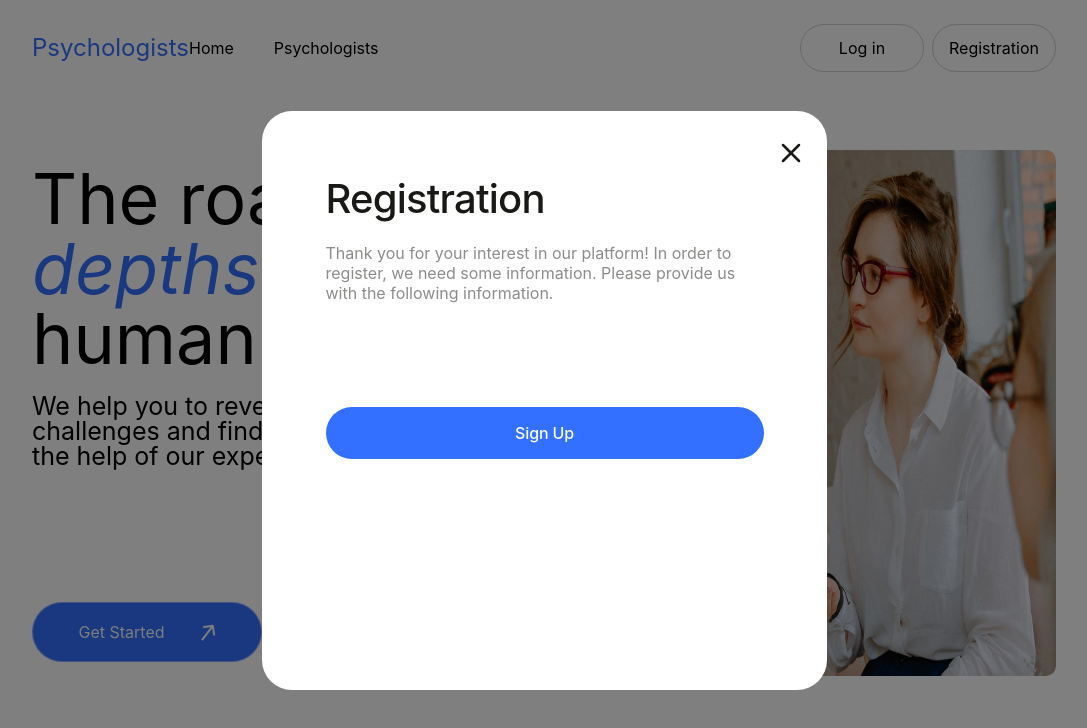
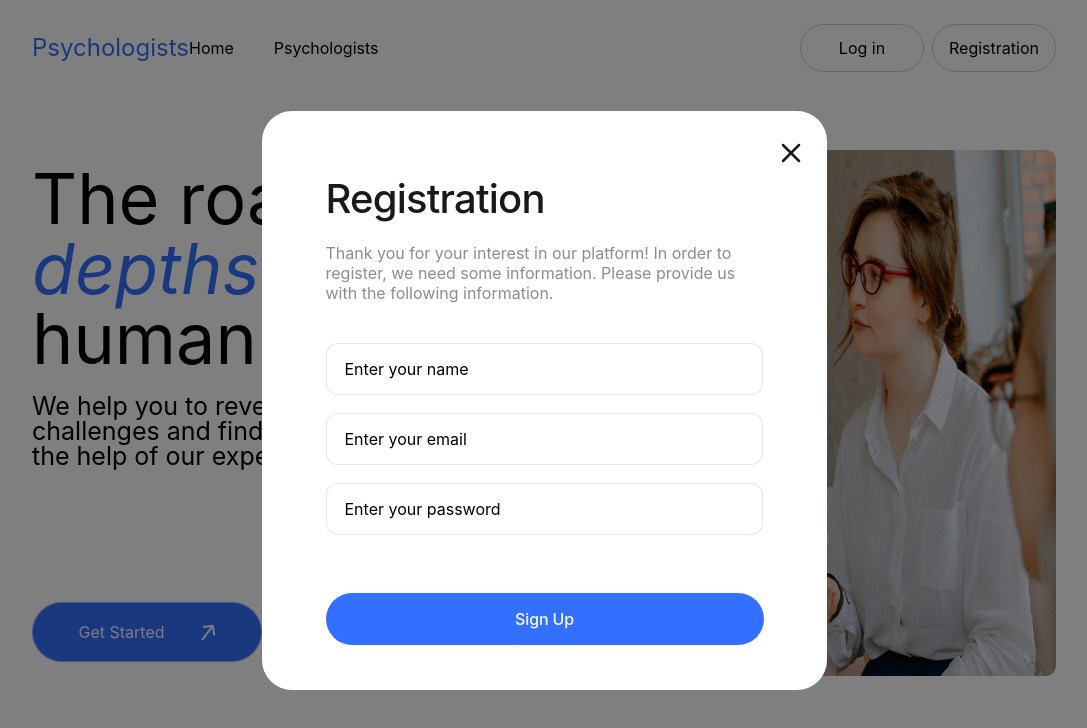
Before and after one commit to VikaSukhara/Psychologists, a React (Create React App) app: page / in a window 1280 px wide. Both pictures are taken after a click on the button "Registration". Shown: the top 728 px of the page, without its empty margins (96-1183 px from the left). Built offline with nearby package versions, Linux system fonts and the light colour scheme.

Commit message:
Add Formik and Yup

```diff
--- a/package.json
+++ b/package.json
@@ -8,13 +8,15 @@
     "@testing-library/jest-dom": "^6.6.3",
     "@testing-library/react": "^16.2.0",
     "@testing-library/user-event": "^13.5.0",
+    "formik": "^2.4.6",
     "react": "^19.0.0",
     "react-dom": "^19.0.0",
     "react-redux": "^9.2.0",
     "react-router-dom": "^7.4.0",
     "react-scripts": "5.0.1",
     "styled-components": "^6.1.16",
-    "web-vitals": "^2.1.4"
+    "web-vitals": "^2.1.4",
+    "yup": "^0.32.11"
   },
   "scripts": {
     "start": "react-scripts start",
--- a/src/Components/LogIn/LogIn.js
+++ b/src/Components/LogIn/LogIn.js
@@ -1,15 +1,23 @@
-// import { Formik, Form } from 'formik';
-// import * as Yup from 'yup';
+import { Formik, Form } from "formik";
+import * as Yup from "yup";
 
-import { Button, ButtonLogIn, H2, P } from "./LogIn.styled";
+import {
+  Button,
+  ButtonLogIn,
+  H2,
+  Input,
+  Label,
+  P,
+  StyledError,
+} from "./LogIn.styled";
 
-// const SignInSchema = Yup.object().shape({
-//     email: Yup.string().email('Invalid email').required('Required'),
-//     password: Yup.string()
-//       .min(5, 'Too Short!')
-//       .max(50, 'Too Long!')
-//       .required('Required'),
-//   });
+const LogInSchema = Yup.object().shape({
+    email: Yup.string().email('Invalid email').required('Required'),
+    password: Yup.string()
+      .min(5, 'Too Short!')
+      .max(50, 'Too Long!')
+      .required('Required'),
+  });
 
 function LogIn({ onClose }) {
   return (
@@ -44,13 +52,39 @@ function LogIn({ onClose }) {
         Welcome back! Please enter your credentials to access your account and
         continue your search for a psychologist.
       </P>
-      <label>
-        {" "}
-        <input type="email" name="email" id="email" />
-      </label>
 
-      <input type="password" name="password" id="password" />
-      <ButtonLogIn>Log In</ButtonLogIn>
+      <Formik
+        initialValues={{
+          email: "",
+          password: "",
+        }}
+        validationSchema={LogInSchema}
+        onSubmit={(values, {resetForm})=> {
+          console.log("Form data", values);
+          resetForm();  // Очищуємо форму
+          onClose();    // Закриваємо модалку ✅
+        }}
+
+        >
+        <Form>
+          <Label>
+            <Input type="email" name="email" placeholder="Enter your email" />
+            <StyledError name="email" component="div" />
+          </Label>
+
+          <Label>
+            {" "}
+            <Input
+              type="password"
+              name="password"
+              placeholder="Enter your password"
+            />
+            <StyledError name="password" component="div" />
+          </Label>
+
+          <ButtonLogIn type="submit">Log In</ButtonLogIn>
+        </Form>
+      </Formik>
     </div>
   );
 }
--- a/src/Components/LogIn/LogIn.styled.js
+++ b/src/Components/LogIn/LogIn.styled.js
@@ -1,4 +1,5 @@
 import styled from "styled-components";
+import { Field, ErrorMessage } from "formik";
 
 export const H2 = styled.h2`
   font-family: var(--font-family);
@@ -45,3 +46,30 @@ export const ButtonLogIn = styled.button`
   letter-spacing: -0.01em;
   color: #fbfbfb;
 `;
+
+
+
+export const Label = styled.label``;
+export const Input = styled(Field)`
+  width: 100%;
+  height: 52px;
+  box-sizing: border-box;
+  border: 1px solid rgba(17, 16, 28, 0.1);
+  border-radius: 12px;
+  padding: 18px 18px;
+
+  &::placeholder {
+    color: var(--span-color--);
+
+    font-size: 16px;
+    font-weight: 400;
+    line-height: 20px;
+    letter-spacing: 0%;
+    text-align: left;
+  }
+`;
+
+export const StyledError = styled(ErrorMessage)`
+  color: red;
+  font-size: 15px;
+`;
--- a/src/Components/Registration/Registration.js
+++ b/src/Components/Registration/Registration.js
@@ -1,9 +1,30 @@
-import { Button, ButtonSignUp, H2, P } from "./Registration.styled";
+import {
+  Button,
+  ButtonSignUp,
+  H2,
+  Input,
+  P,
+  StyledError,
+} from "./Registration.styled";
+import { Formik, Form } from "formik";
+import * as yup from "yup";
 
+let RegistrationSchema = yup.object().shape({
+  name: yup
+    .string()
+    .min(2, "Too Short!")
+    .max(50, "Too Long!")
+    .required("Required"),
+  email: yup.string().email("Invalid email").required("Required"),
+  password: yup
+    .string()
+    .min(2, "Too Short!")
+    .max(50, "Too Long!")
+    .required("Required"),
+});
 
-function Registration({onClose}){
-
-    return(
+function Registration({ onClose }) {
+  return (
     <div>
       <Button onClick={onClose}>
         <svg
@@ -30,12 +51,42 @@ function Registration({onClose}){
         </svg>
       </Button>
       <H2>Registration</H2>
-            <P>Thank you for your interest in our platform! In order to register, we need some information. Please provide us with the following information.</P>
-            <input type="text" name="name" id="name" />
-            <ButtonSignUp>Sign Up</ButtonSignUp>
+      <P>
+        Thank you for your interest in our platform! In order to register, we
+        need some information. Please provide us with the following information.
+      </P>
+      <Formik
+        initialValues={{ name: "", email: "", password: "" }}
+        validationSchema={RegistrationSchema}
+        onSubmit={(values, { resetForm }) => {
+          console.log("Form data", values);
+          resetForm();  // Очищуємо форму
+          onClose();    // Закриваємо модалку ✅
+        }}
 
+
+      >
+        <Form style={{ display: "flex", flexDirection: "column", gap: "18px" }}>
+          <label>
+            <Input name="name" placeholder="Enter your name" />
+            <StyledError name="name" component="div" />
+          </label>
+
+          <label>
+            <Input name="email" placeholder="Enter your email" />
+            <StyledError name="email" component="div" />
+          </label>
+
+          <label>
+            <Input name="password" placeholder="Enter your password" />
+            <StyledError name="password" component="div" />
+          </label>
+
+          <ButtonSignUp type="submit">Sign Up</ButtonSignUp>
+        </Form>
+      </Formik>
     </div>
-    )
+  );
 }
 
 export default Registration;
--- a/src/Components/Registration/Registration.styled.js
+++ b/src/Components/Registration/Registration.styled.js
@@ -1,5 +1,5 @@
 import styled from "styled-components";
-
+import { Field, ErrorMessage } from "formik";
 export const H2 = styled.h2`
   font-family: var(--font-family);
   font-weight: 500;
@@ -45,3 +45,28 @@ export const ButtonSignUp = styled.button`
   letter-spacing: -0.01em;
   color: #fbfbfb;
 `;
+
+export const Label = styled.label``;
+export const Input = styled(Field)`
+  width: 100%;
+  height: 52px;
+  box-sizing: border-box;
+  border: 1px solid rgba(17, 16, 28, 0.1);
+  border-radius: 12px;
+  padding: 18px 18px;
+
+  &::placeholder {
+    color: var(--span-color--);
+
+    font-size: 16px;
+    font-weight: 400;
+    line-height: 20px;
+    letter-spacing: 0%;
+    text-align: left;
+  }
+`;
+
+export const StyledError = styled(ErrorMessage)`
+  color: red;
+  font-size: 15px;
+`;
```
Also changed, not shown: 1 other file (tests, documents, lock files or other folders). Lines whose indentation alone changed are shown as unchanged.
